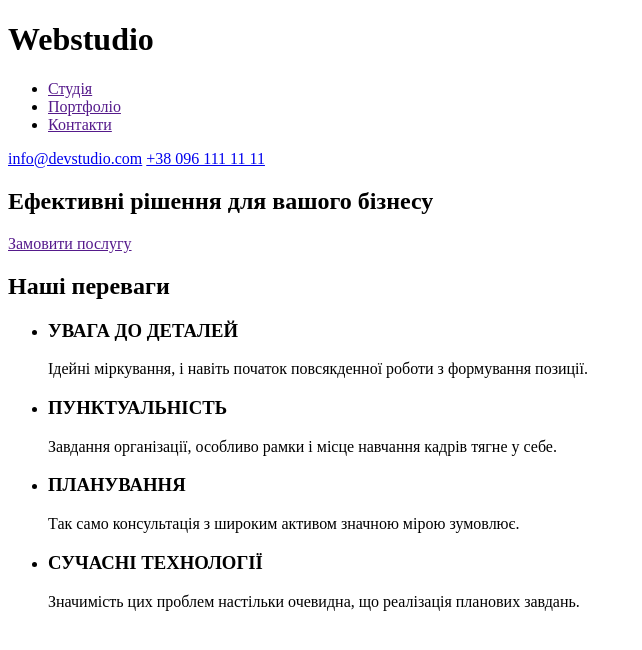
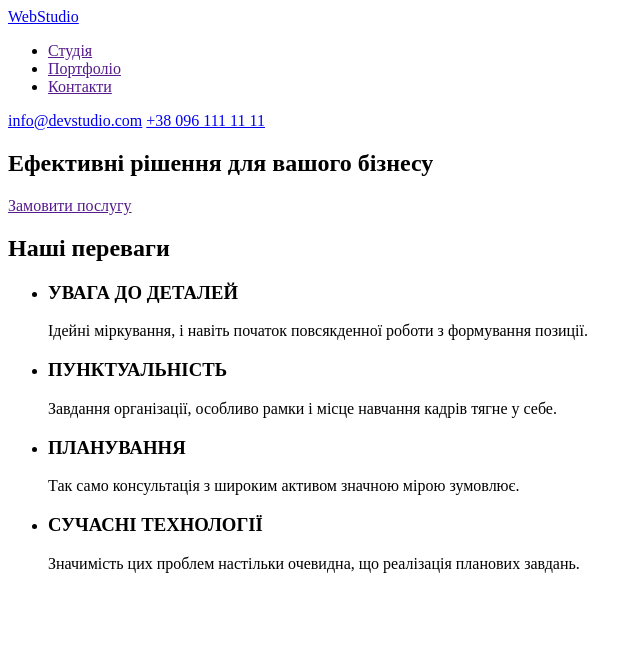
Before and after one commit to Ivan4489/goit-markup-hw-01, a plain HTML site: page index.html in a window 1280 px wide. Shown: the whole page, without its empty margins (0-642 px from the left). Drawn offline with Linux system fonts and the light colour scheme.

Commit message:
teg h1 was changed into teg a in header.

```diff
--- a/index.html
+++ b/index.html
@@ -9,7 +9,7 @@
 <body>
     <!-- Шапка сайту-->
     <header>
-       <h1>Webstudio</h1>
+       <a href="./index.html">WebStudio</a>
        <ul>
         <li><a href="">Студія</a></li>
         <li><a href="">Портфоліо</a></li>
```
